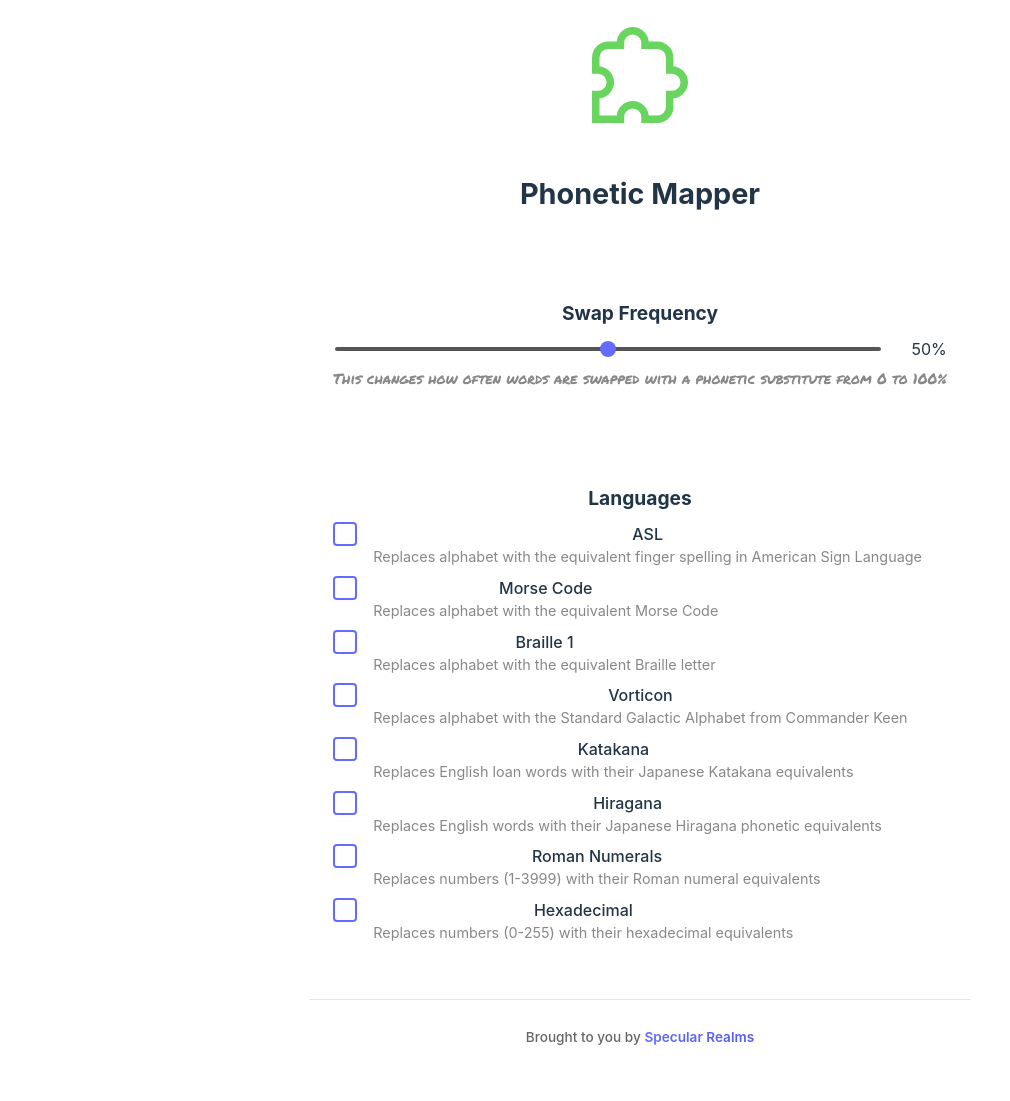
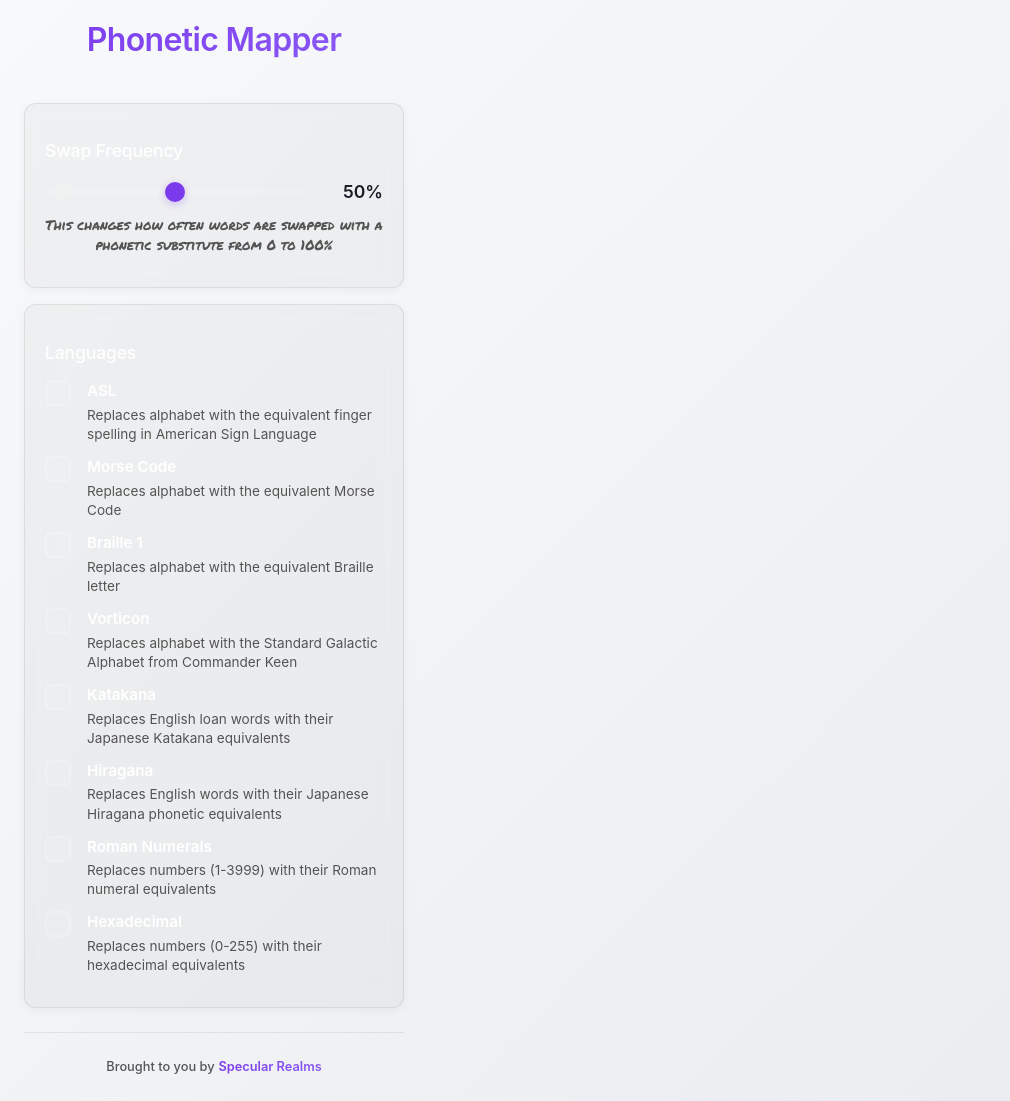
Before and after one commit to scpedicini/glyph-shift, a website with bundled scripts: page entrypoints/popup/index.html in a window 1280 px wide. Shown: the part 29-1130 px from the top of the page, without its empty margins (0-1010 px from the left). Before the commit the page ends 1109 px from the top, so only its background shows below. Built offline with nearby package versions, Linux system fonts and the light colour scheme; some packages are replaced by stand-ins of ours; files whose address does not match are found by name.

Commit message:
feat: Remove WXT logo from popup and enhance styling for improved UI/UX

```diff
--- a/entrypoints/popup/index.html
+++ b/entrypoints/popup/index.html
@@ -9,9 +9,6 @@
 </head>
 <body>
 <div id="app">
-  <a href="https://wxt.dev" target="_blank">
-    <img src="wxt.svg" class="logo" alt="WXT logo"/>
-  </a>
   <h1>Phonetic Mapper</h1>
 
   <div class="card">
--- a/entrypoints/popup/style.css
+++ b/entrypoints/popup/style.css
@@ -4,31 +4,41 @@
   font-weight: 400;
 
   color-scheme: light dark;
-  color: rgba(255, 255, 255, 0.87);
-  background-color: #242424;
+  color: rgba(255, 255, 255, 0.92);
+  background-color: #1a1b26;
 
   font-synthesis: none;
   text-rendering: optimizeLegibility;
   -webkit-font-smoothing: antialiased;
   -moz-osx-font-smoothing: grayscale;
   -webkit-text-size-adjust: 100%;
+
+  --primary-color: #7c3aed;
+  --primary-hover: #6d28d9;
+  --secondary-color: #a78bfa;
+  --surface-color: rgba(255, 255, 255, 0.03);
+  --surface-hover: rgba(255, 255, 255, 0.06);
+  --text-secondary: rgba(255, 255, 255, 0.65);
+  --border-color: rgba(255, 255, 255, 0.08);
 }
 
 a {
   font-weight: 500;
-  color: #646cff;
+  color: var(--secondary-color);
   text-decoration: inherit;
+  transition: color 0.2s ease;
 }
 a:hover {
-  color: #535bf2;
+  color: var(--primary-color);
 }
 
 body {
   margin: 0;
   display: flex;
   place-items: center;
-  min-width: 320px;
-  min-height: 100vh;
+  min-width: 380px;
+  min-height: 600px;
+  background: linear-gradient(135deg, #1a1b26 0%, #20222e 100%);
 }
 
 /*
@@ -38,28 +48,28 @@ h1 {
 }*/
 
 #app {
-  max-width: 1280px;
-  margin: 0 auto;
-  padding: 2rem;
-  text-align: center;
+  width: 380px;
+  margin: 0;
+  padding: 1.5rem;
+  text-align: left;
+  animation: fadeIn 0.3s ease-out;
+}
+
+@keyframes fadeIn {
+  from {
+    opacity: 0;
+    transform: translateY(-10px);
+  }
+  to {
+    opacity: 1;
+    transform: translateY(0);
+  }
 }
 
 .logo {
-  height: 6em;
-  padding: 1.5em;
-  will-change: filter;
-  transition: filter 300ms;
-}
-.logo:hover {
-  filter: drop-shadow(0 0 2em #54bc4ae0);
-}
-.logo.vanilla:hover {
-  filter: drop-shadow(0 0 2em #3178c6aa);
+  display: none;
 }
 
-.card {
-  padding: 2em;
-}
 
 .read-the-docs {
   color: #888;
@@ -86,37 +96,88 @@ button:focus-visible {
 
 @media (prefers-color-scheme: light) {
   :root {
-    color: #213547;
-    background-color: #ffffff;
+    color: #1a1b26;
+    background-color: #f8f9fa;
+    --primary-color: #7c3aed;
+    --primary-hover: #6d28d9;
+    --secondary-color: #8b5cf6;
+    --surface-color: rgba(0, 0, 0, 0.03);
+    --surface-hover: rgba(0, 0, 0, 0.05);
+    --text-secondary: rgba(0, 0, 0, 0.65);
+    --border-color: rgba(0, 0, 0, 0.08);
   }
+
+  body {
+    background: linear-gradient(135deg, #f8f9fa 0%, #e9ecef 100%);
+  }
+
   a:hover {
-    color: #747bff;
+    color: var(--primary-hover);
   }
+
   button {
     background-color: #f9f9f9;
   }
 
   .card {
-    background: rgba(0, 0, 0, 0.05);
+    background: rgba(255, 255, 255, 0.7);
+    box-shadow: 0 2px 8px rgba(0, 0, 0, 0.05);
+  }
+
+  .card:hover {
+    background: rgba(255, 255, 255, 0.9);
+    box-shadow: 0 4px 12px rgba(124, 58, 237, 0.15);
+  }
+
+  .slider {
+    background: rgba(0, 0, 0, 0.08);
+  }
+
+  .checkmark {
+    border-color: rgba(0, 0, 0, 0.2);
+    background: rgba(0, 0, 0, 0.03);
+  }
+
+  .checkbox-container:hover .checkmark {
+    border-color: var(--secondary-color);
+    background: rgba(124, 58, 237, 0.05);
   }
 }
 
 h1 {
-  font-size: 1.8em;
-  margin-bottom: 1.5em;
+  font-size: em;
+  margin-bottom: 1.2em;
   text-align: center;
+  font-weight: 600;
+  background: linear-gradient(135deg, var(--primary-color) 0%, var(--secondary-color) 100%);
+  -webkit-background-clip: text;
+  -webkit-text-fill-color: transparent;
+  background-clip: text;
+  letter-spacing: -0.02em;
 }
 
 h2 {
-  font-size: 1.2em;
-  margin-bottom: 0.5em;
+  font-size: 1.1em;
+  margin-bottom: 0.8em;
+  font-weight: 500;
+  color: rgba(255, 255, 255, 0.9);
+  letter-spacing: -0.01em;
 }
 
 .card {
-  background: rgba(255, 255, 255, 0.05);
-  border-radius: 8px;
-  padding: 1.5em;
+  background: var(--surface-color);
+  border-radius: 12px;
+  padding: 1.25em;
   margin-bottom: 1em;
+  border: 1px solid var(--border-color);
+  transition: all 0.3s ease;
+  backdrop-filter: blur(10px);
+}
+
+.card:hover {
+  background: var(--surface-hover);
+  border-color: rgba(255, 255, 255, 0.1);
+  box-shadow: 0 4px 12px rgba(124, 58, 237, 0.1);
 }
 
 
@@ -131,33 +192,50 @@ h2 {
 .slider {
   flex: 1;
   -webkit-appearance: none;
-  height: 4px;
-  background: #555;
-  border-radius: 2px;
+  height: 6px;
+  background: rgba(255, 255, 255, 0.1);
+  border-radius: 3px;
+  outline: none;
+  position: relative;
+  transition: background 0.3s ease;
 }
 
 .slider::-webkit-slider-thumb {
   -webkit-appearance: none;
-  width: 16px;
-  height: 16px;
-  background: #646cff;
+  width: 20px;
+  height: 20px;
+  background: var(--primary-color);
   border-radius: 50%;
   cursor: pointer;
-  transition: background 0.3s;
+  transition: all 0.2s ease;
+  box-shadow: 0 2px 8px rgba(124, 58, 237, 0.3);
 }
 
 .slider::-webkit-slider-thumb:hover {
-  background: #535bf2;
+  background: var(--primary-hover);
+  transform: scale(1.1);
+  box-shadow: 0 2px 12px rgba(124, 58, 237, 0.5);
+}
+
+.slider::-webkit-slider-thumb:active {
+  transform: scale(0.95);
 }
 
 .slider-value {
-  min-width: 3em;
+  min-width: 3.5em;
   text-align: right;
+  font-weight: 600;
+  font-size: 1.1em;
 }
 
 /* Checkbox styles */
 .language-option {
-  margin-top: 0.5em;
+  margin-bottom: 0.75em;
+  transition: all 0.2s ease;
+}
+
+.language-option:hover {
+  transform: translateX(4px);
 }
 
 .checkbox-container {
@@ -172,24 +250,49 @@ h2 {
 }
 
 .checkmark {
-  width: 20px;
-  height: 20px;
-  border: 2px solid #646cff;
-  border-radius: 4px;
+  width: 22px;
+  height: 22px;
+  border: 2px solid rgba(255, 255, 255, 0.2);
+  border-radius: 6px;
   position: relative;
   flex-shrink: 0;
+  transition: all 0.2s ease;
+  background: rgba(255, 255, 255, 0.03);
+}
+
+.checkbox-container:hover .checkmark {
+  border-color: var(--secondary-color);
+  background: rgba(124, 58, 237, 0.05);
+}
+
+.checkbox-container input:checked + .checkmark {
+  background: var(--primary-color);
+  border-color: var(--primary-color);
 }
 
 .checkbox-container input:checked + .checkmark:after {
   content: '';
   position: absolute;
-  left: 6px;
-  top: 2px;
-  width: 5px;
-  height: 10px;
-  border: solid #646cff;
+  left: 7px;
+  top: 3px;
+  width: 6px;
+  height: 11px;
+  border: solid white;
   border-width: 0 2px 2px 0;
   transform: rotate(45deg);
+  opacity: 1;
+  animation: checkmark 0.2s ease-out;
+}
+
+@keyframes checkmark {
+  from {
+    opacity: 0;
+    transform: rotate(45deg) scale(0.5);
+  }
+  to {
+    opacity: 1;
+    transform: rotate(45deg) scale(1);
+  }
 }
 
 .label-text {
@@ -198,12 +301,16 @@ h2 {
 }
 
 .language-name {
-  font-weight: 500;
+  font-weight: 600;
+  color: rgba(255, 255, 255, 0.95);
+  margin-bottom: 0.2em;
+  font-size: 0.95em;
 }
 
 .language-description {
-  font-size: 0.9em;
-  color: #888;
+  font-size: 0.85em;
+  color: var(--text-secondary);
+  line-height: 1.4;
 }
 
 
@@ -218,44 +325,57 @@ h2 {
 
 
 .description {
-  color: #888;
-  font-size: 0.9em;
-  margin-top: 0.5em;
+  color: var(--text-secondary);
+  font-size: 0.85em;
+  margin-top: 0.75em;
   font-family: "Permanent Marker";
+  line-height: 1.4;
+  text-align: center;
 }
 
 /* Footer styles */
 .footer {
-  margin-top: 2em;
-  padding-top: 1.5em;
-  border-top: 1px solid rgba(255, 255, 255, 0.1);
+  margin-top: 1.5em;
+  padding-top: 1.2em;
+  border-top: 1px solid var(--border-color);
+  text-align: center;
 }
 
 .footer-link {
-  font-size: 0.85em;
-  color: #888;
+  font-size: 0.8em;
+  color: var(--text-secondary);
   text-decoration: none;
-  transition: color 0.3s ease;
+  transition: all 0.2s ease;
+  display: inline-flex;
+  align-items: center;
+  gap: 0.3em;
 }
 
 .footer-link:hover {
-  color: #646cff;
+  color: var(--secondary-color);
+  transform: translateY(-1px);
 }
 
 .footer-brand {
   font-weight: 600;
-  background: linear-gradient(135deg, #646cff 0%, #535bf2 100%);
+  background: linear-gradient(135deg, var(--primary-color) 0%, var(--secondary-color) 100%);
   -webkit-background-clip: text;
   -webkit-text-fill-color: transparent;
   background-clip: text;
+  display: inline-block;
+  transition: transform 0.2s ease;
+}
+
+.footer-link:hover .footer-brand {
+  transform: scale(1.05);
 }
 
 @media (prefers-color-scheme: light) {
   .footer {
-    border-top-color: rgba(0, 0, 0, 0.1);
+    border-top-color: var(--border-color);
   }
 
   .footer-link {
-    color: #666;
+    color: var(--text-secondary);
   }
 }
```
